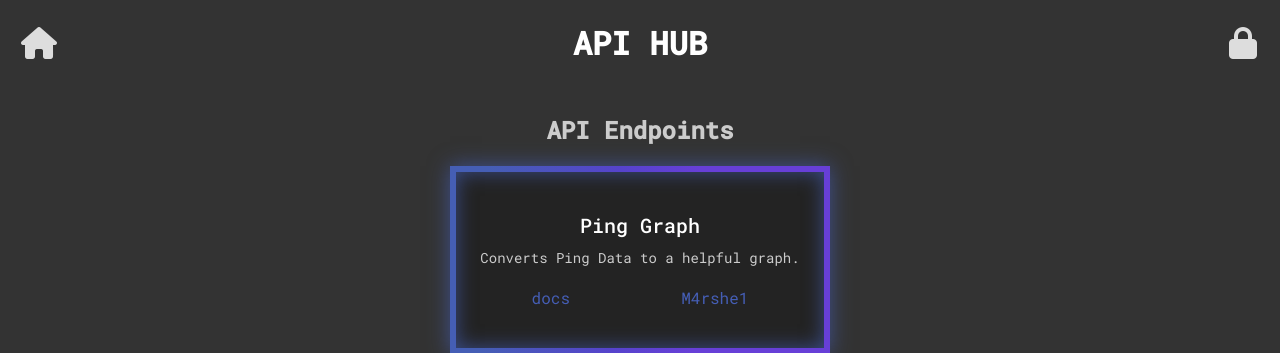
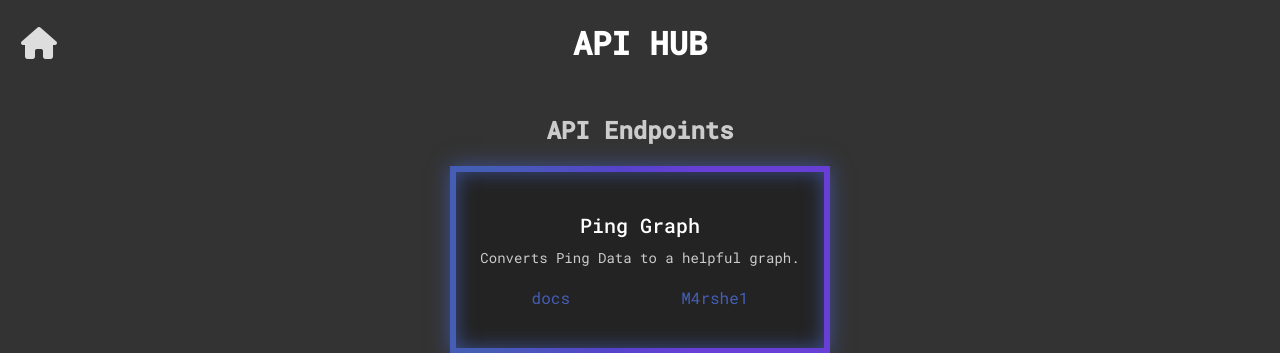
Before and after one commit to M4rshe1/API-HUB, a Flask app: page / in a window 1280 px wide. Shown: the top 353 px of the page. Run offline with Flask 3, Linux system fonts and the light colour scheme; some libraries are stand-ins or nearby versions.

Commit message:
layout changes

```diff
--- a/requirements.txt
+++ b/requirements.txt
@@ -1,5 +1,5 @@
 flask~=3.0.0
 matplotlib~=3.8.0
 colorama~=0.4.6
-flask_httpauth==4.8.0
-werkzeug==3.0.1
+# flask_httpauth==4.8.0
+# werkzeug==3.0.1
--- a/templates/layout.html
+++ b/templates/layout.html
@@ -29,7 +29,8 @@
     {% else %}
         <h1>API HUB</h1>
     {% endif %}
-    <a href="/admin/" class="header-icon admin-icon"><i class="fa-solid fa-lock"></i></a>
+    <a href="/"></a>
+{#    <a href="/admin/" class="header-icon admin-icon"><i class="fa-solid fa-lock"></i></a>#}
 </header>
 <main>
     {% block content %}
```
